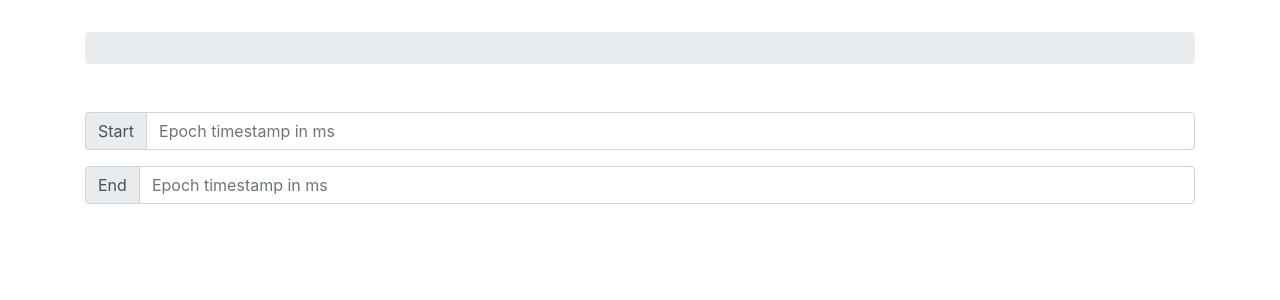
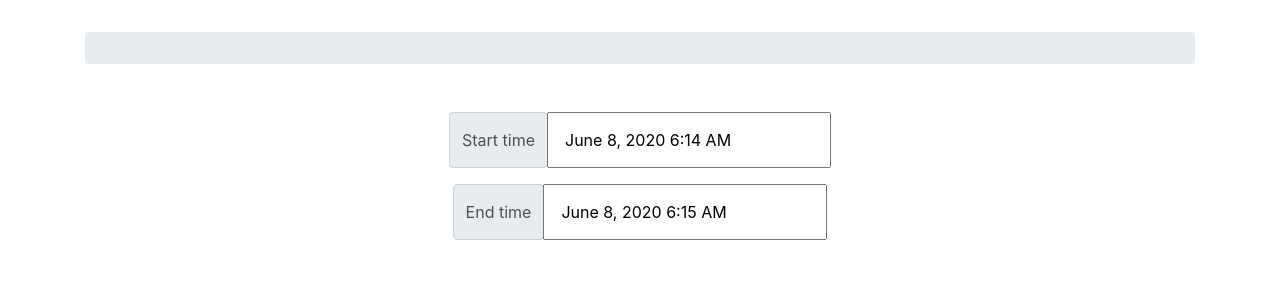
Before and after one commit to fterh/quarantime, a React (Create React App) app: page / in a window 1280 px wide. Shown: the top 300 px of the page. Built offline with nearby package versions, Linux system fonts and the light colour scheme.

Commit message:
Upgrade datetime picker

```diff
--- a/package.json
+++ b/package.json
@@ -14,6 +14,7 @@
     "query-string": "^6.13.0",
     "react": "^16.13.1",
     "react-bootstrap": "^1.0.1",
+    "react-datepicker": "^3.0.0",
     "react-dom": "^16.13.1",
     "react-scripts": "3.4.1",
     "typescript": "~3.7.2"
@@ -41,6 +42,7 @@
   },
   "devDependencies": {
     "@types/query-string": "^6.3.0",
-    "@types/react-bootstrap": "^1.0.1"
+    "@types/react-bootstrap": "^1.0.1",
+    "@types/react-datepicker": "^2.11.1"
   }
 }
--- a/src/App.tsx
+++ b/src/App.tsx
@@ -3,25 +3,30 @@ import queryString from "query-string";
 
 import Alert from "react-bootstrap/alert";
 import Container from "react-bootstrap/Container";
-import FormControl from "react-bootstrap/FormControl";
 import InputGroup from "react-bootstrap/InputGroup";
 import ProgressBar from "react-bootstrap/ProgressBar";
+import DatePicker from "react-datepicker";
+
 import "bootstrap/dist/css/bootstrap.min.css";
+import "react-datepicker/dist/react-datepicker.css";
+import "./overrides.css";
 
 interface Props {}
 
 interface State {
-  startTime: number | null;
-  endTime: number | null;
+  startTime: Date | null;
+  endTime: Date | null;
   inErrorState: boolean;
 }
 
 class App extends React.Component<Props, State> {
   constructor(props: Props) {
     super(props);
+    const now = Date.now();
+    const minuteInMs = 60 * 1000;
     this.state = {
-      startTime: null,
-      endTime: null,
+      startTime: new Date(now),
+      endTime: new Date(now + minuteInMs),
       inErrorState: false,
     };
   }
@@ -31,7 +36,7 @@ class App extends React.Component<Props, State> {
       return null;
     }
 
-    return parseInt(rawTimestamp);
+    return new Date(rawTimestamp);
   }
 
   readQueryStrings() {
@@ -81,32 +86,29 @@ class App extends React.Component<Props, State> {
     }
   }
 
-  calculatePercentageCompleted(startTime: number, endTime: number) {
+  calculatePercentageCompleted(startTime: Date, endTime: Date) {
     // Force now to be within the start - end range
     // to prevent weird return values (<0 or >100)
-    const now = Math.max(Math.min(Date.now(), endTime), startTime);
+    const now = Math.max(
+      Math.min(Date.now(), endTime.getTime()),
+      startTime.getTime()
+    );
 
     // Prevent infinity return value
     if (endTime === startTime) {
       return 100;
     }
 
-    const completed = (now - startTime) / (endTime - startTime);
+    const completed =
+      (now - startTime.getTime()) / (endTime.getTime() - startTime.getTime());
     return Math.min(Math.floor(completed * 10000) / 100, 100);
   }
 
   handleInput(id: string) {
-    return (event: React.ChangeEvent<HTMLInputElement>) => {
-      const newValue = event.target.value;
-      const maybeNewTimestamp = this.validateAndRefineTimestamp(newValue);
-
-      if (maybeNewTimestamp == null) {
-        return;
-      }
-
+    return (newTime: Date | null) => {
       const newState = {
         ...this.state,
-        [id]: maybeNewTimestamp,
+        [id]: newTime,
       };
 
       this.setState(newState, this.validateState);
@@ -138,26 +140,36 @@ class App extends React.Component<Props, State> {
           )}
 
           <InputGroup style={{ marginBottom: "1rem" }}>
+            <div style={{ display: "flex", margin: "auto" }}>
               <InputGroup.Prepend>
-              <InputGroup.Text>Start</InputGroup.Text>
+                <InputGroup.Text>Start time</InputGroup.Text>
               </InputGroup.Prepend>
-            <FormControl
-              id="startTime"
+              <DatePicker
+                selected={this.state.startTime}
                 onChange={this.handleInput("startTime")}
-              placeholder="Epoch timestamp in ms"
-              value={this.state.startTime || ""}
+                showTimeSelect
+                timeFormat="HH:mm"
+                timeIntervals={1}
+                timeCaption="time"
+                dateFormat="MMMM d, yyyy h:mm aa"
               />
+            </div>
           </InputGroup>
           <InputGroup>
+            <div style={{ display: "flex", margin: "auto" }}>
               <InputGroup.Prepend>
-              <InputGroup.Text>End</InputGroup.Text>
+                <InputGroup.Text>End time</InputGroup.Text>
               </InputGroup.Prepend>
-            <FormControl
-              id="endTime"
+              <DatePicker
+                selected={this.state.endTime}
                 onChange={this.handleInput("endTime")}
-              placeholder="Epoch timestamp in ms"
-              value={this.state.endTime || ""}
+                showTimeSelect
+                timeFormat="HH:mm"
+                timeIntervals={1}
+                timeCaption="time"
+                dateFormat="MMMM d, yyyy h:mm aa"
               />
+            </div>
           </InputGroup>
         </Container>
       </div>
--- /dev/null
+++ b/src/overrides.css
@@ -0,0 +1,8 @@
+.react-datepicker-wrapper {
+  display: flex;
+}
+
+.react-datepicker-wrapper input {
+  height: 100%;
+  padding: 1rem;
+}
```
Also changed, not shown: 1 other file (tests, documents, lock files or other folders). Lines whose indentation alone changed are shown as unchanged.
